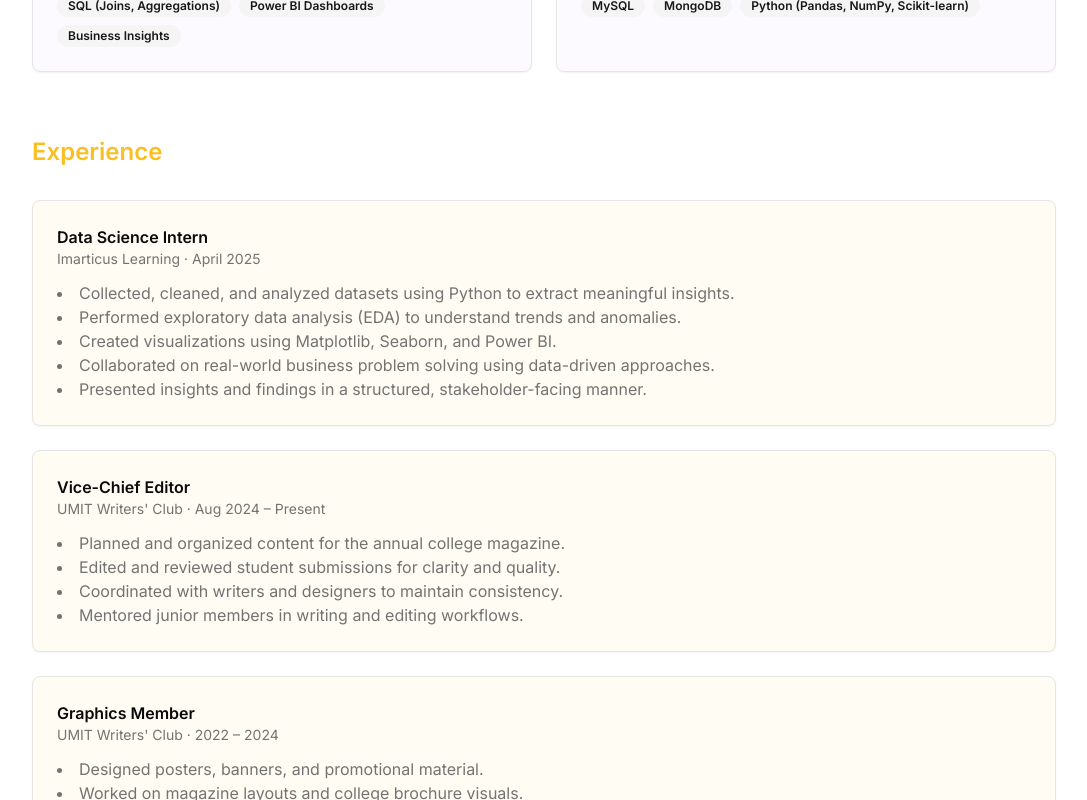
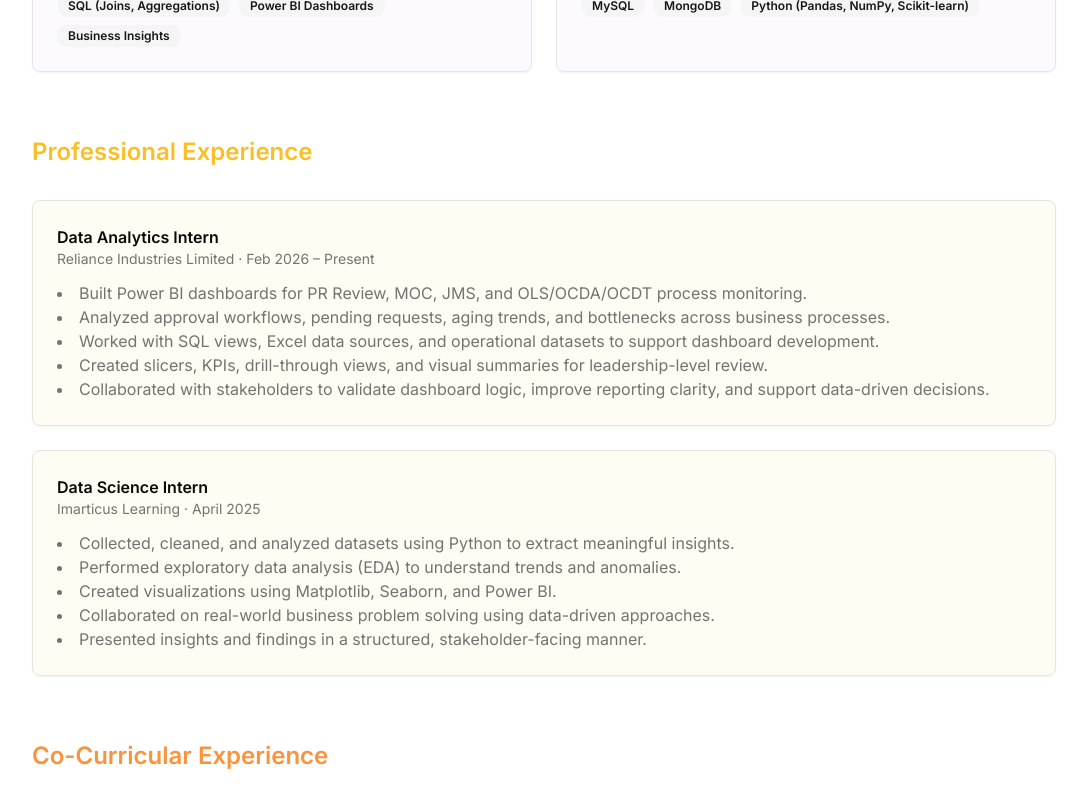
Before and after one commit to ayu-tea/portfolio, a Next.js app: page /about in a window 1280 px wide. Shown: the part 1460-2260 px from the top of the page, without its empty margins (96-1183 px from the left). Built offline with nearby package versions, Linux system fonts and the light colour scheme.

Commit message:
feat: add professional and co-curricular experience sections
Co-authored-by: Ayutee <178483492+ayu-tea@users.noreply.github.com>

```diff
--- a/app/about/page.tsx
+++ b/app/about/page.tsx
@@ -4,7 +4,7 @@ import Link from "next/link"
 import { Card, CardContent, CardHeader, CardTitle } from "@/components/ui/card"
 import { Badge } from "@/components/ui/badge"
 import { Button } from "@/components/ui/button"
-import { Download, Code, BarChart3, Database, Brain, Briefcase, Award, BookOpen } from "lucide-react"
+import { Download, Code, BarChart3, Database, Brain } from "lucide-react"
 
 export default function AboutPage() {
   const academics = [
@@ -39,7 +39,20 @@ export default function AboutPage() {
     { name: "Fraud Detection in Financial Transactions (On-going)", href: "/projects#fraud-detection-in-financial-transactions" },
   ]
 
-  const experience = [
+  const professionalExperience = [
+    {
+      title: "Data Analytics Intern",
+      company: "Reliance Industries Limited",
+      period: "Feb 2026 – Present",
+      location: "Nagothane Manufacturing Division",
+      bullets: [
+        "Built Power BI dashboards for PR Review, MOC, JMS, and OLS/OCDA/OCDT process monitoring.",
+        "Analyzed approval workflows, pending requests, aging trends, and bottlenecks across business processes.",
+        "Worked with SQL views, Excel data sources, and operational datasets to support dashboard development.",
+        "Created slicers, KPIs, drill-through views, and visual summaries for leadership-level review.",
+        "Collaborated with stakeholders to validate dashboard logic, improve reporting clarity, and support data-driven decisions.",
+      ],
+    },
     {
       title: "Data Science Intern",
       company: "Imarticus Learning",
@@ -53,6 +66,9 @@ export default function AboutPage() {
         "Presented insights and findings in a structured, stakeholder-facing manner.",
       ],
     },
+  ]
+
+  const coCurricularExperience = [
     {
       title: "Vice-Chief Editor",
       company: "UMIT Writers' Club",
@@ -151,7 +167,11 @@ export default function AboutPage() {
               </p>
 
               <Button asChild size="lg">
-                <a href="https://drive.google.com/drive/folders/1A0hkt8csQawy47rgtmL3Bg3RlE5KFGQi?usp=drive_link" target="_blank">
+                <a
+                  href="https://drive.google.com/drive/folders/1A0hkt8csQawy47rgtmL3Bg3RlE5KFGQi?usp=drive_link"
+                  target="_blank"
+                  rel="noopener noreferrer"
+                >
                   <Download className="h-5 w-5 mr-2" />
                   Download Resume
                 </a>
@@ -191,6 +211,7 @@ export default function AboutPage() {
           <div className="grid md:grid-cols-2 gap-6 mb-16">
             {skills.map((group) => {
               const Icon = group.icon
+
               return (
                 <Card key={group.title} className="bg-purple-400/5">
                   <CardHeader>
@@ -211,11 +232,35 @@ export default function AboutPage() {
             })}
           </div>
 
-          {/* ---------- Experience ---------- */}
-          <h2 className="text-2xl font-semibold mb-8 text-amber-400">Experience</h2>
+          {/* ---------- Professional Experience ---------- */}
+          <h2 className="text-2xl font-semibold mb-8 text-amber-400">
+            Professional Experience
+          </h2>
           <div className="space-y-6 mb-16">
-            {experience.map((job, i) => (
+            {professionalExperience.map((job, i) => (
               <Card key={i} className="bg-amber-400/5">
+                <CardContent className="p-6">
+                  <h3 className="font-semibold">{job.title}</h3>
+                  <p className="text-sm text-muted-foreground">
+                    {job.company} · {job.period}
+                  </p>
+                  <ul className="list-disc list-inside mt-3 text-muted-foreground">
+                    {job.bullets.map((b, j) => (
+                      <li key={j}>{b}</li>
+                    ))}
+                  </ul>
+                </CardContent>
+              </Card>
+            ))}
+          </div>
+
+          {/* ---------- Co-Curricular Experience ---------- */}
+          <h2 className="text-2xl font-semibold mb-8 text-orange-400">
+            Co-Curricular Experience
+          </h2>
+          <div className="space-y-6 mb-16">
+            {coCurricularExperience.map((job, i) => (
+              <Card key={i} className="bg-orange-400/5">
                 <CardContent className="p-6">
                   <h3 className="font-semibold">{job.title}</h3>
                   <p className="text-sm text-muted-foreground">
```
